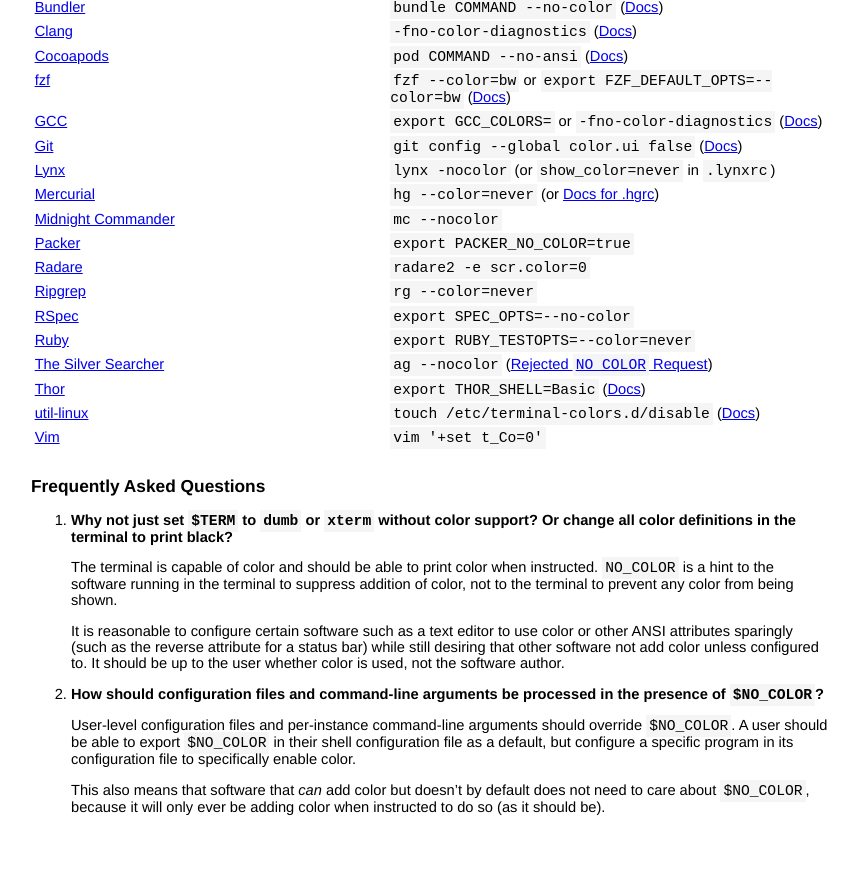
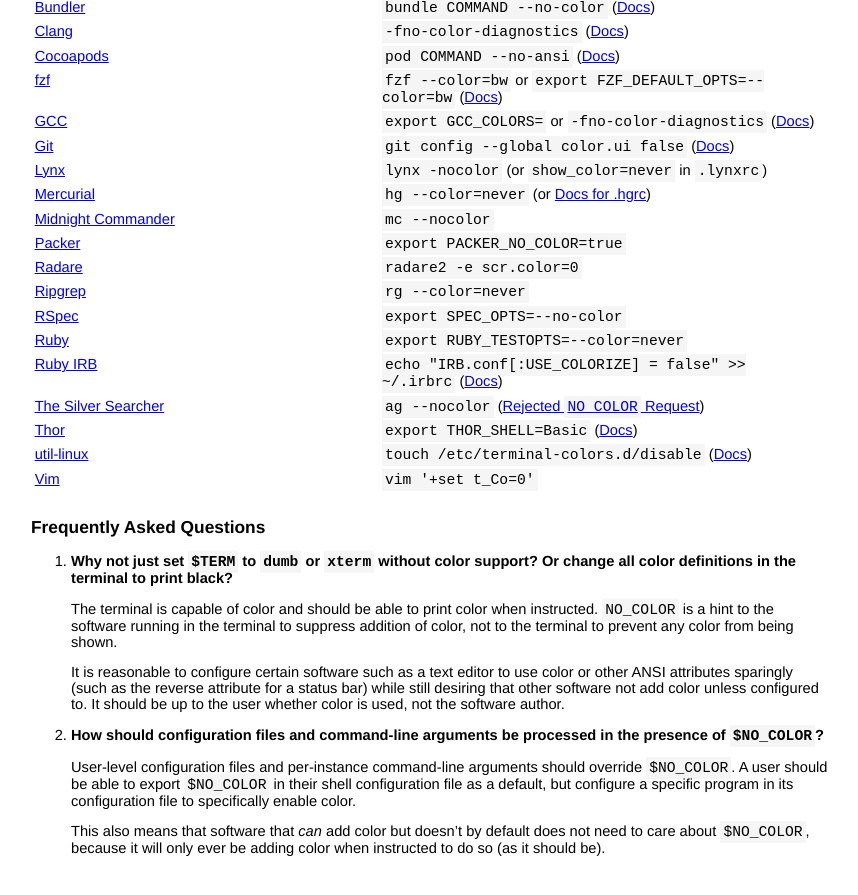
Before and after one commit to jcs/no_color, a Jekyll site: the page built from index.md, in a window 1280 px wide and 900 px high, scrolled down 2093 px. Shown: the top 895 px of the window, without its empty margins (209-1067 px from the left). Built offline with Jekyll 4.4.1, drawn with Linux system fonts in a browser that asks for light colours; our own code applies the rules of GitHub Pages for plain Markdown files; before the commit the page ends 2952 px from its top, so only the background shows below that.

Commit message:
Ruby 2.7's IRB now pukes color by default, add steps to disable it

```diff
--- a/index.md
+++ b/index.md
@@ -125,6 +125,7 @@ color via `NO_COLOR`.
 | [Ripgrep](https://github.com/BurntSushi/ripgrep) | `rg --color=never` |
 | [RSpec](http://rspec.info/) | `export SPEC_OPTS=--no-color` |
 | [Ruby](https://www.ruby-lang.org/) | `export RUBY_TESTOPTS=--color=never` |
+| [Ruby IRB](https://www.ruby-lang.org/) | `echo "IRB.conf[:USE_COLORIZE] = false" >> ~/.irbrc` ([Docs](http://ruby-doc.com/stdlib-2.7.0/libdoc/irb/rdoc/IRB.html)) |
 | [The Silver Searcher](https://geoff.greer.fm/ag/) | `ag --nocolor` ([Rejected `NO_COLOR` Request](https://github.com/ggreer/the_silver_searcher/pull/1207)) |
 | [Thor](http://whatisthor.com/) | `export THOR_SHELL=Basic` ([Docs](http://www.rubydoc.info/github/wycats/thor/Thor%2FBase.shell)) |
 | [util-linux](https://github.com/karelzak/util-linux) | `touch /etc/terminal-colors.d/disable` ([Docs](http://man7.org/linux/man-pages/man5/terminal-colors.d.5.html)) |
```
